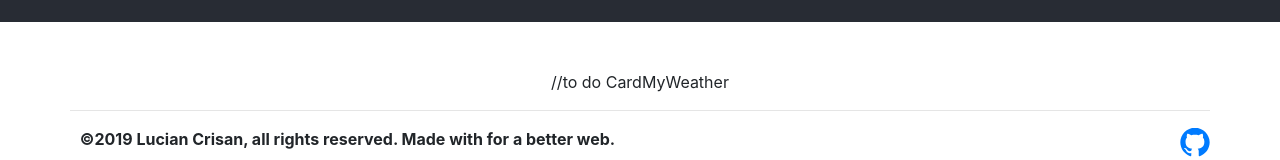
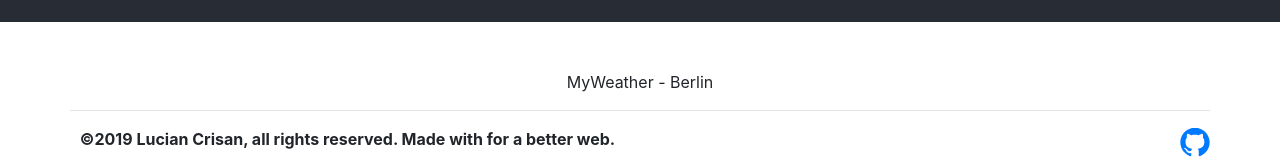
Before and after one commit to crisanlucid/react-weather, a React (Create React App) app: page / in a window 1280 px wide. Shown: the part 298-458 px from the top of the page. Built offline with nearby package versions, Linux system fonts and the light colour scheme.

Commit message:
create CarWeather Component

```diff
--- a/src/App.js
+++ b/src/App.js
@@ -2,6 +2,7 @@ import React from 'react';
 import logo from './logo.svg';
 import './App.css';
 import { Container, Row, Col } from 'reactstrap';
+import CardMyWeather from './components/CardWeather';
 
 function App() {
 	return (
@@ -12,7 +13,7 @@ function App() {
 			<Container className='px-0'>
 				<Row noGutters className='pt-2 pt-md-5 w-100 px-4 px-xl-0 position-relative'>
 					<Col tag='main' className='pb-md-0 mb-md-0 mx-auto mx-md-0'>
-						//to do CardMyWeather
+						<CardMyWeather />
 					</Col>
 				</Row>
 			</Container>
--- /dev/null
+++ b/src/components/CardWeather.css
@@ -0,0 +1 @@
+/* to do style for CardWeather */
--- /dev/null
+++ b/src/components/CardWeather.js
@@ -0,0 +1,13 @@
+import React, { useState } from 'react';
+import './CardWeather.css';
+
+const keyLocalStorage = 'formWeather';
+
+const CardWeather = () => {
+	const defaultConfig = JSON.parse(window.localStorage.getItem(keyLocalStorage)) || { city: 'Berlin' };
+	const [formState, setFormState] = useState(defaultConfig);
+	const { city } = formState;
+	return <div>MyWeather - {city}</div>;
+};
+
+export default CardWeather;
```
